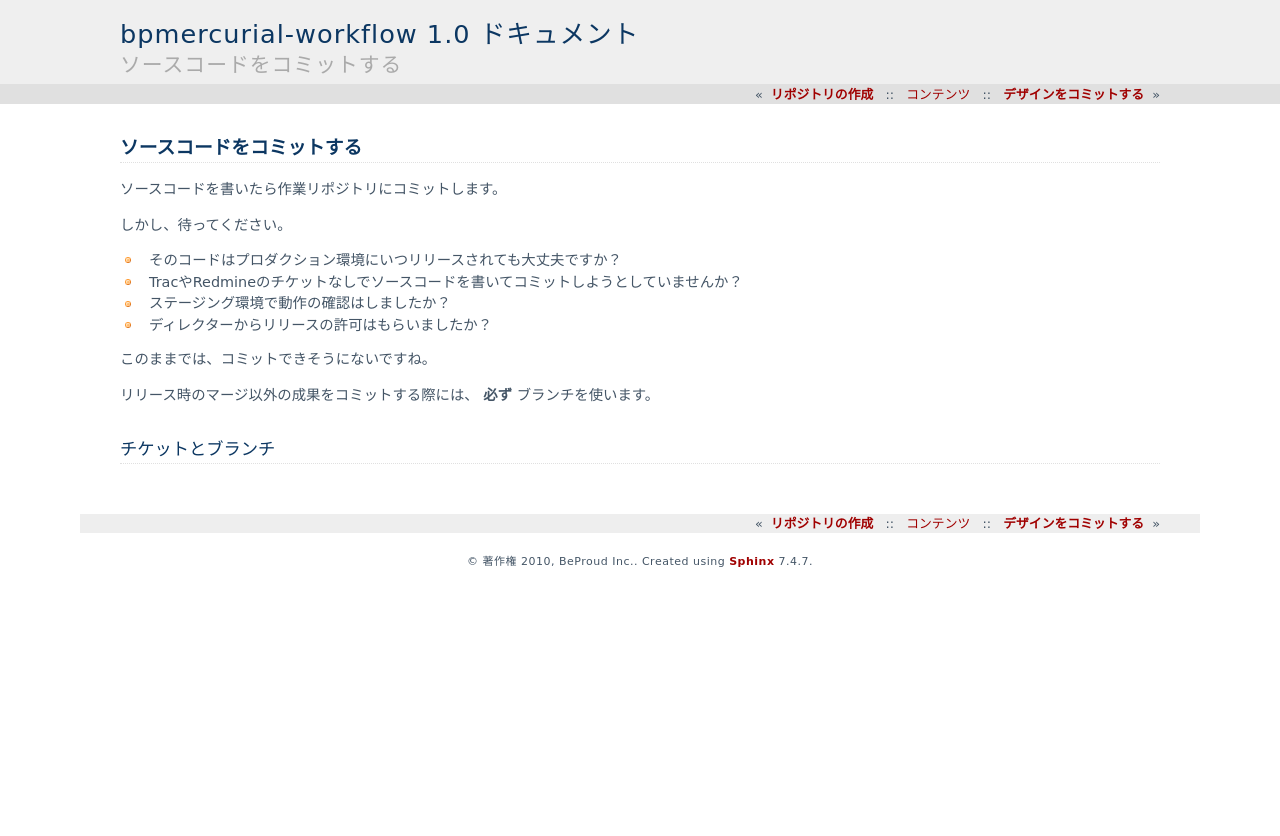
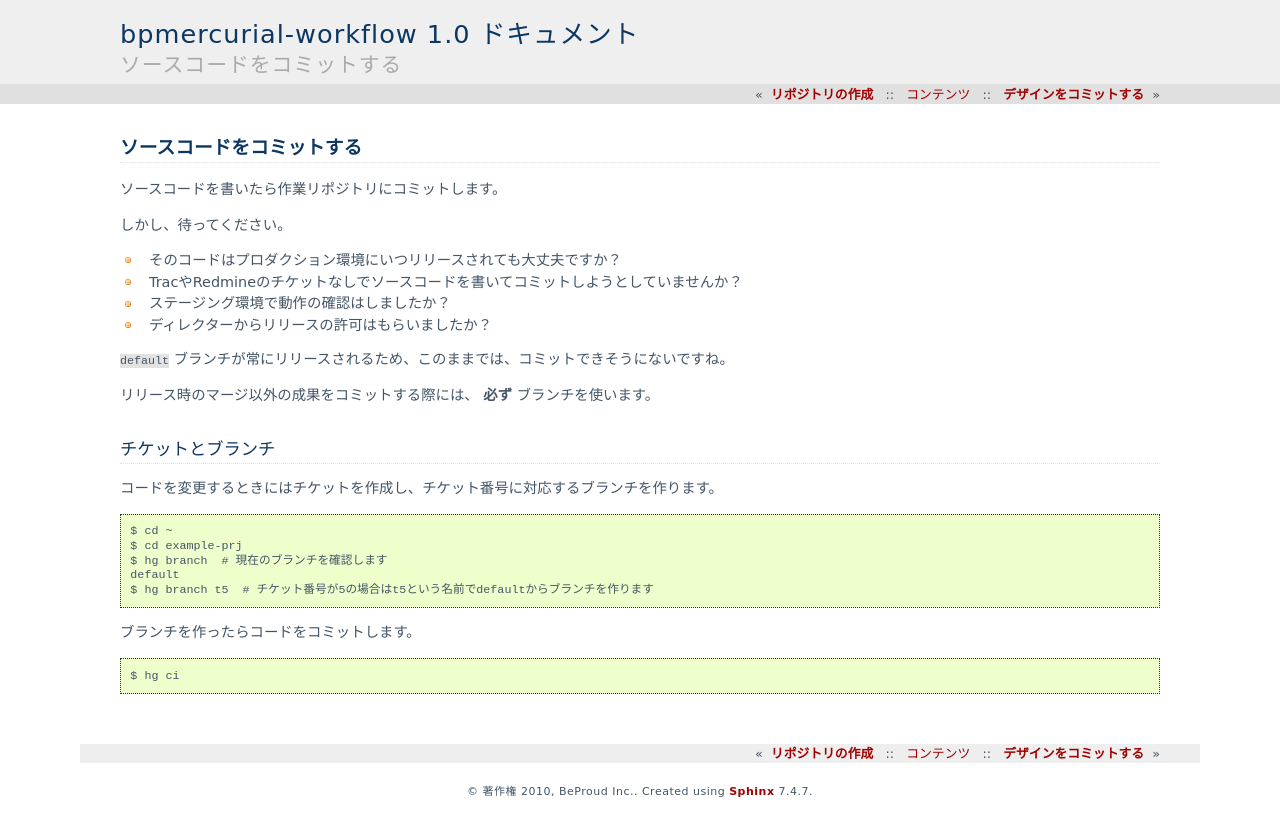
Before and after one commit to beproud/bpmercurial-workflow, a Sphinx documentation site: the page built from ja/source/commit_code.rst, in a window 1280 px wide. Shown: the top 836 px of the page. Built offline with Sphinx 7.4.7, drawn with Linux system fonts in a browser that asks for light colours.

Commit message:
コミットとブランチ作成について追記

```diff
--- a/ja/source/commit_code.rst
+++ b/ja/source/commit_code.rst
@@ -10,9 +10,25 @@
 * ステージング環境で動作の確認はしましたか？
 * ディレクターからリリースの許可はもらいましたか？
 
-このままでは、コミットできそうにないですね。
+``default`` ブランチが常にリリースされるため、このままでは、コミットできそうにないですね。
 
 リリース時のマージ以外の成果をコミットする際には、 **必ず** ブランチを使います。
 
 チケットとブランチ
 ------------------
+
+コードを変更するときにはチケットを作成し、チケット番号に対応するブランチを作ります。
+
+::
+
+  $ cd ~
+  $ cd example-prj
+  $ hg branch  # 現在のブランチを確認します
+  default
+  $ hg branch t5  # チケット番号が5の場合はt5という名前でdefaultからブランチを作ります
+
+ブランチを作ったらコードをコミットします。
+
+::
+
+  $ hg ci
```
Also changed, not shown: ja/source/create_repos.rst (+5 -5 lines).
